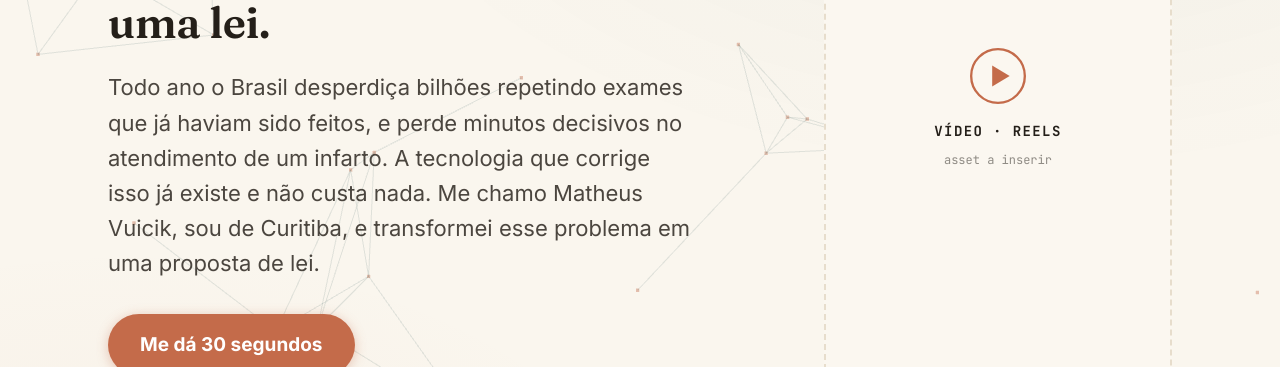
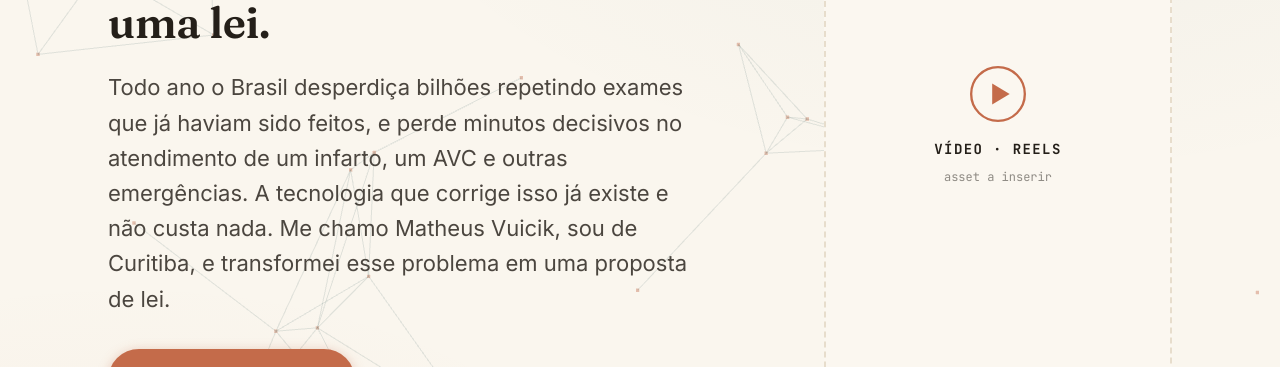
Before and after one commit to mathidudu1-jpg/prontuario-salva-vidas, a Next.js app: page / in a window 1280 px wide. Shown: the part 344-711 px from the top of the page. Built offline with nearby package versions, Linux system fonts and the light colour scheme; no server answers.

Commit message:
Ajusta subtitulo da home: infarto vira exemplo, nao a unica emergencia
'atendimento de um infarto' -> 'atendimento de um infarto, um AVC e
outras emergencias', deixando claro que o problema nao se restringe a
uma condicao especifica.

Co-Authored-By: Claude Sonnet 5 <noreply@anthropic.com>

```diff
--- a/app/page.jsx
+++ b/app/page.jsx
@@ -18,7 +18,7 @@ export default function Home() {
             <div className="hero-copy">
               <p className="section-label">Campanha cívica · Saúde pública</p>
               <h1 className="hero-title" id="hero-title">Existe uma forma de economizar R$ 12 bilhões por ano e salvar vidas sem gastar um real. Ela cabe em uma lei.</h1>
-              <p className="hero-sub">Todo ano o Brasil desperdiça bilhões repetindo exames que já haviam sido feitos, e perde minutos decisivos no atendimento de um infarto. A tecnologia que corrige isso já existe e não custa nada. Me chamo Matheus Vuicik, sou de Curitiba, e transformei esse problema em uma proposta de lei.</p>
+              <p className="hero-sub">Todo ano o Brasil desperdiça bilhões repetindo exames que já haviam sido feitos, e perde minutos decisivos no atendimento de um infarto, um AVC e outras emergências. A tecnologia que corrige isso já existe e não custa nada. Me chamo Matheus Vuicik, sou de Curitiba, e transformei esse problema em uma proposta de lei.</p>
               <div className="hero-cta">
                 <a href="#a-dor" className="btn btn-primary">Me dá 30 segundos</a>
               </div>
```
